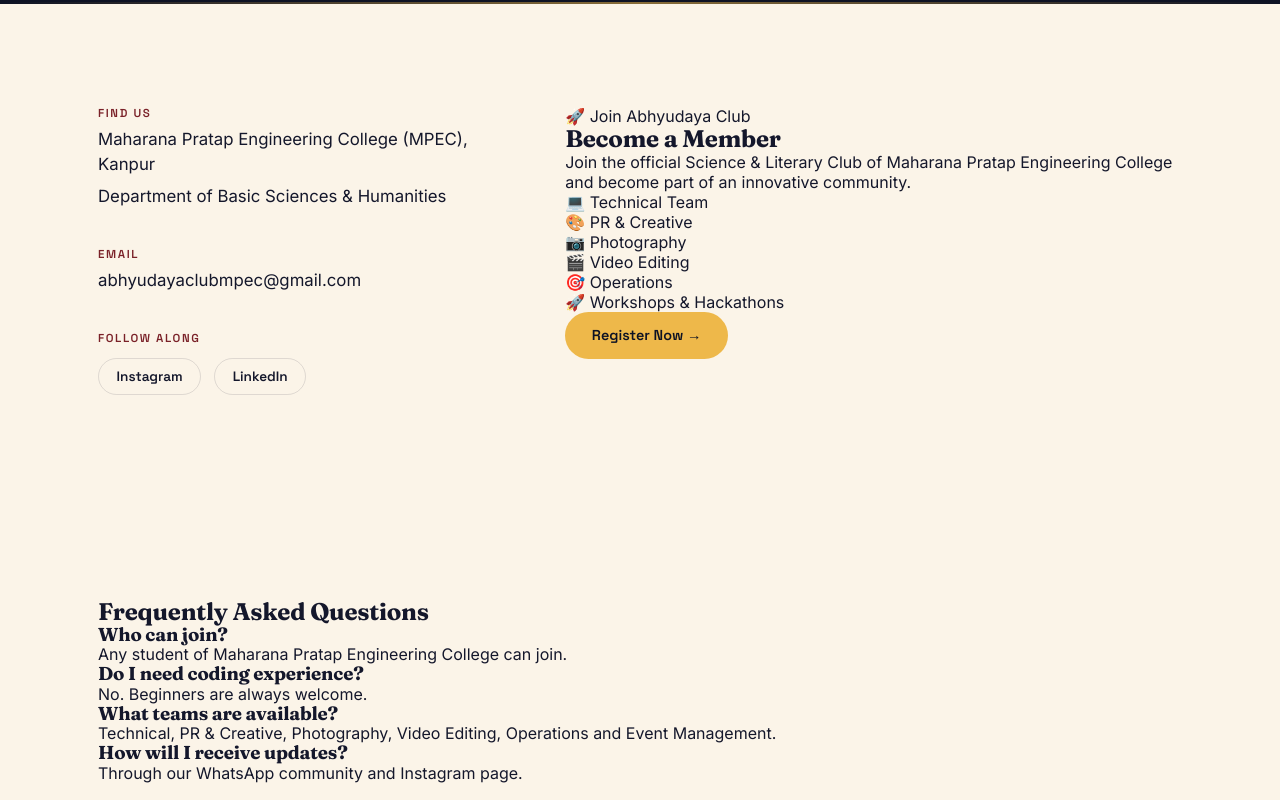
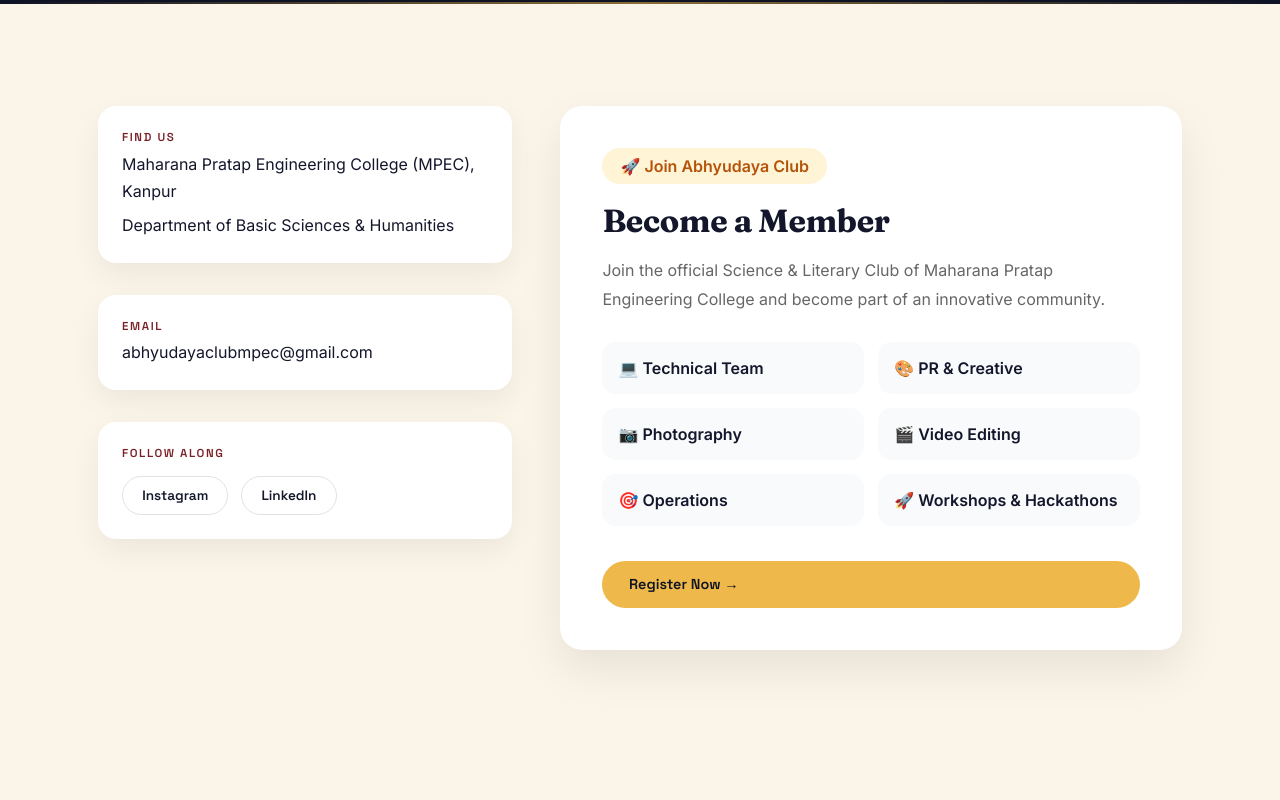
Before and after one commit to viraatt/abhyudaya, a React (Vite) app: page /contact in a window 1280 px wide. Shown: the part 380-1180 px from the top of the page. Built offline with nearby package versions, Linux system fonts and the light colour scheme.

Commit message:
Refactor Contact.css for layout and styling updates

```diff
--- a/src/pages/Contact.css
+++ b/src/pages/Contact.css
@@ -1,24 +1,34 @@
 .contact-grid {
   display: grid;
   grid-template-columns: 0.8fr 1.2fr;
-  gap: 3.5rem;
+  gap: 3rem;
+  align-items: start;
 }
+
+/* LEFT SIDE */
 
 .contact-info {
   display: flex;
   flex-direction: column;
-  gap: 2.4rem;
+  gap: 2rem;
+}
+
+.contact-info__block {
+  background: white;
+  padding: 24px;
+  border-radius: 18px;
+  box-shadow: 0 12px 30px rgba(0,0,0,.06);
 }
 
 .contact-info__text {
-  font-size: 1.05rem;
-  line-height: 1.5;
-  margin-top: 0.4rem;
+  font-size: 1rem;
+  line-height: 1.7;
+  margin-top: .4rem;
 }
 
 .contact-info__email {
   display: inline-block;
-  transition: color 0.2s ease;
+  transition: .3s;
 }
 
 .contact-info__email:hover {
@@ -27,86 +37,141 @@
 
 .contact-info__socials {
   display: flex;
-  gap: 0.8rem;
-  margin-top: 0.8rem;
+  gap: .8rem;
+  margin-top: 1rem;
 }
 
 .social-pill {
   font-family: var(--font-utility);
-  font-size: 0.85rem;
+  font-size: .85rem;
   font-weight: 600;
-  padding: 0.55rem 1.1rem;
+  padding: .6rem 1.2rem;
   border-radius: 100px;
   border: 1.5px solid var(--line-on-light);
-  transition: border-color 0.2s ease, color 0.2s ease;
+  transition: .3s;
 }
 
 .social-pill:hover {
-  border-color: var(--horizon);
-  color: var(--horizon);
+  background: var(--sun);
+  color: white;
+  border-color: var(--sun);
 }
 
-.contact-form {
-  display: flex;
-  flex-direction: column;
-  gap: 1.3rem;
-  background: var(--dawn-dim);
-  padding: 2rem;
-  border-radius: var(--radius-md);
+/* RIGHT CARD */
+
+.join-card{
+  background:#fff;
+  border-radius:22px;
+  padding:42px;
+  box-shadow:0 20px 45px rgba(0,0,0,.08);
+  transition:.35s;
 }
 
-.field {
-  display: flex;
-  flex-direction: column;
-  gap: 0.4rem;
+.join-card:hover{
+  transform:translateY(-6px);
 }
 
-.field label {
-  font-family: var(--font-utility);
-  font-size: 0.8rem;
-  font-weight: 600;
-  color: var(--ink-soft);
+.join-badge{
+  display:inline-block;
+  background:#FFF4D6;
+  color:#B45309;
+  padding:8px 18px;
+  border-radius:50px;
+  font-weight:600;
+  margin-bottom:20px;
 }
 
-.field input,
-.field textarea {
-  font-family: var(--font-body);
-  font-size: 0.95rem;
-  padding: 0.75rem 0.9rem;
-  border-radius: var(--radius-sm);
-  border: 1.5px solid var(--line-on-light);
-  background: var(--dawn);
-  color: var(--ink);
-  resize: vertical;
+.join-card h2{
+  font-size:2rem;
+  margin-bottom:18px;
 }
 
-.field input:focus,
-.field textarea:focus {
-  border-color: var(--sun);
-  outline: none;
+.join-card p{
+  color:#666;
+  line-height:1.8;
+  margin-bottom:28px;
 }
 
-.contact-form .btn {
-  align-self: flex-start;
+.join-features{
+  display:grid;
+  grid-template-columns:repeat(2,1fr);
+  gap:14px;
+  margin-bottom:35px;
 }
 
-.contact-form__success h3 {
-  font-size: 1.2rem;
-  margin-bottom: 0.5rem;
+.join-features div{
+  background:#F9FAFB;
+  padding:16px;
+  border-radius:14px;
+  font-weight:600;
+  transition:.3s;
 }
 
-.contact-form__success p {
-  color: var(--ink-soft);
-  line-height: 1.5;
+.join-features div:hover{
+  background:#FFF4D6;
+  transform:translateY(-3px);
 }
 
-@media (max-width: 760px) {
-  .contact-grid {
-    grid-template-columns: 1fr;
-    gap: 2.2rem;
-  }
+.register-btn{
+  display:block;
+  width:100%;
+  text-align:center;
+  padding:18px;
+  border-radius:14px;
+  font-size:1rem;
+  font-weight:700;
+}
 
-  .contact-form {
-    padding: 1.4rem;
-  }
+/* FAQ */
+
+.faq-card{
+  background:white;
+  border-radius:22px;
+  padding:40px;
+  margin-top:40px;
+  box-shadow:0 20px 45px rgba(0,0,0,.08);
 }
+
+.faq-card h2{
+  margin-bottom:30px;
+}
+
+.faq-item{
+  padding:18px 0;
+  border-bottom:1px solid #ECECEC;
+}
+
+.faq-item:last-child{
+  border-bottom:none;
+}
+
+.faq-item h3{
+  margin-bottom:8px;
+}
+
+.faq-item p{
+  color:#666;
+  line-height:1.7;
+}
+
+/* MOBILE */
+
+@media(max-width:900px){
+
+.contact-grid{
+grid-template-columns:1fr;
+}
+
+.join-features{
+grid-template-columns:1fr;
+}
+
+.join-card{
+padding:30px;
+}
+
+.faq-card{
+padding:30px;
+}
+
+}
```
